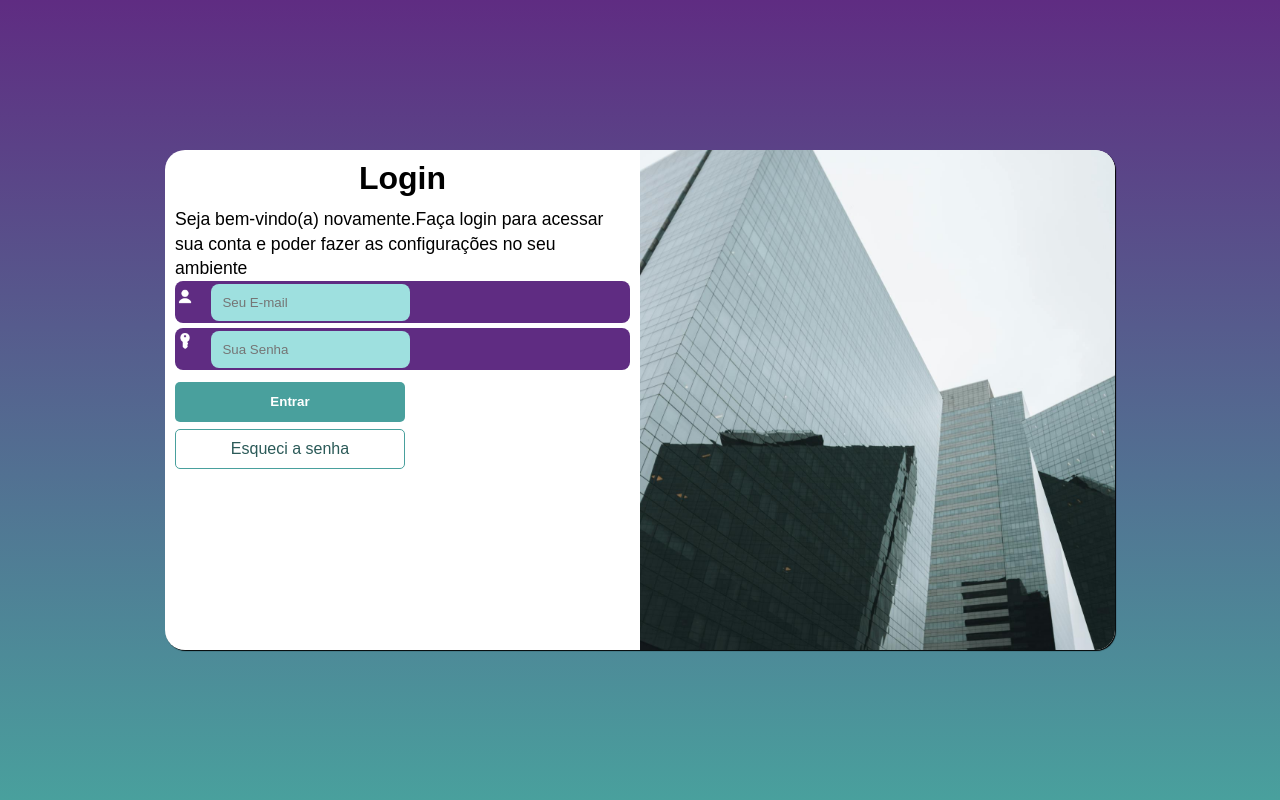
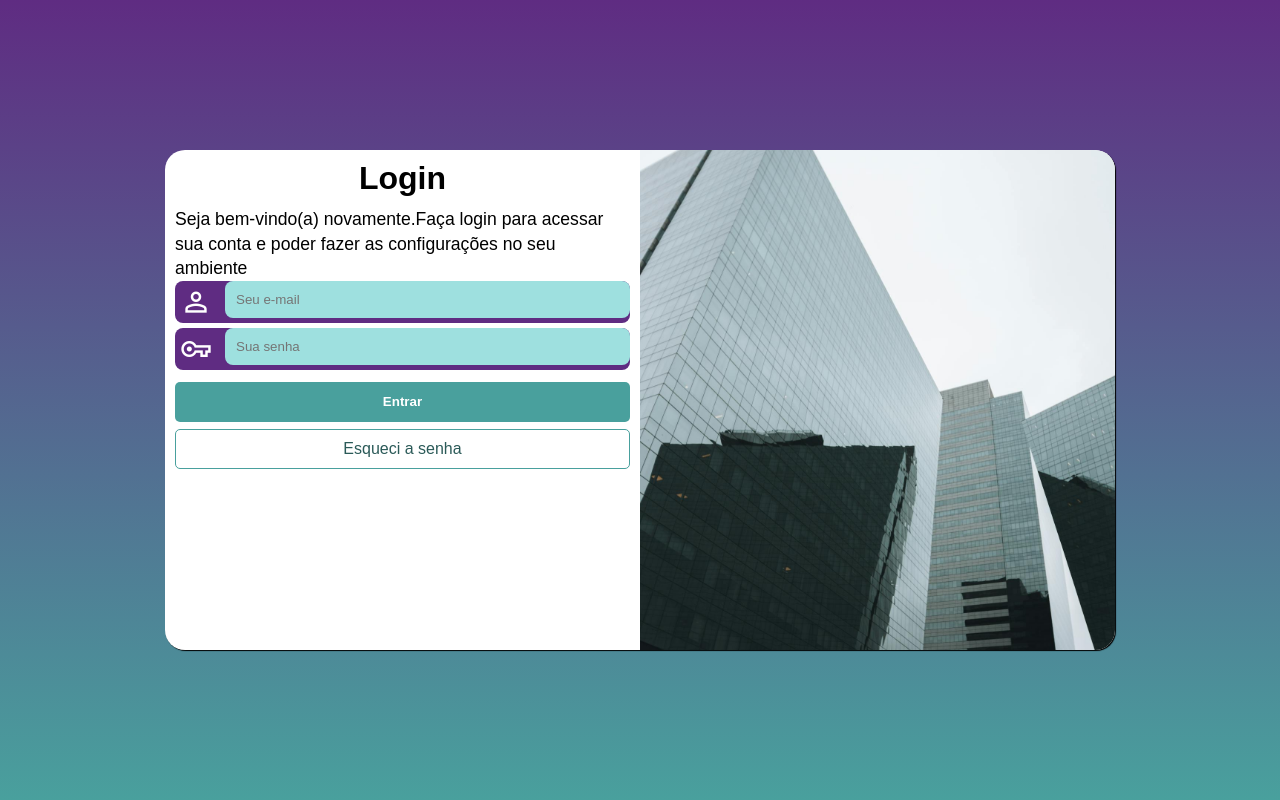
Before and after one commit to Leandro-Scherer/projeto-login, a PHP site: page / in a window 1280 px wide. Run offline with PHP 8.4, Linux system fonts and the light colour scheme.

Commit message:
correções finais

```diff
--- a/estilos/vaitomanocu.css
+++ b/estilos/vaitomanocu.css
@@ -26,6 +26,7 @@ body {
     width: 100vw;
     background-color: #5f2c82;
     position: relative;
+    box-sizing: border-box;
 }
 
 section#login {
@@ -85,15 +86,15 @@ div#formulario>h1 {
     display: flex;
     align-items: center;
     box-sizing: border-box;
-    width: 100%;
+   width: 100%;
+}
+.input-group > span{
+    width: 40px;
+    font-size: 2em;
+    color: white ;
+    padding: 5px;
 }
 
-
-.input-icon {
-    width: 20px;
-    height: 20px;
-
-}
 
 #iemail,
 #isenha {
@@ -103,8 +104,7 @@ div#formulario>h1 {
     border: 1px solid transparent;
     margin-bottom: 5px;
     position: relative;
-    right: -12px;
-    bottom: -3px;
+  flex: 1;
 }
 
 #iemail:focus,
@@ -146,6 +146,9 @@ div#formulario>h1 {
 #iesqueciasenha:hover {
     background-color: #5dcac7;
 }
+.botoes{
+    flex-direction: column;
+}
 
 
 
@@ -173,6 +176,10 @@ div#formulario>h1 {
         width: 70%;
 
     }
+     #ientrar, #iesqueciasenha {
+        width: 100%;
+
+}
 
 }
 
@@ -212,4 +219,8 @@ div#formulario>h1 {
         font-size: 2em;
 
     }
+    #ientrar, #iesqueciasenha {
+        width: 100%;
+
 }
+}
--- a/index.html
+++ b/index.html
@@ -15,7 +15,7 @@
         <section id="login">
             <div id="imagem"></div>
 
-
+            <!-- Imagem Aqui-->
             </div>
             <div id="formulario">
                 <h1>Login</h1>
@@ -23,27 +23,28 @@
                     ambiente</p>
                 <form action="login.php" method="post" autocomplete="on">
                     <div class="input-group">
-                        <p>
-                            <label for="iemail"></label>
-                            <img src="imagens/email.png" alt="icone-login" class="input-icon">
-                            <input type="email" name="email" id="iemail" required autocomplete="email" minlength="8"
-                                maxlength="30" placeholder="Seu E-mail" size="20">
-                        </p>
+
+                        <label for="iemail"></label>
+                        <span class="material-symbols-outlined input-icon">person</span>
+                        <input type="email" name="email" id="iemail" required placeholder="Seu e-mail" minlength="8"
+                            maxlength="30" size="20">
+
+
                     </div>
                     <div class="input-group">
-                        <p>
-                            <label for="isenha"></label>
 
-                            <img src="imagens/senha.png" alt="icone-senha" class="input-icon">
-                            <input type="password" name="senha" id="isenha" required autocomplete="current-password" minlength="5"
-                                maxlength="20" placeholder="Sua Senha" size="20">
+                        <label for="isenha"></label>
+                        <span class="material-symbols-outlined input-icon">vpn_key</span>
+                        <input type="password" name="senha" id="isenha" placeholder="Sua senha" required
+                            autocomplete="current-password" minlength="5" maxlength="20" size="20">
 
-                        </p>
+
                     </div>
-                    <p>
+
+                    <div class="botoes">
                         <input type="submit" value="Entrar" id="ientrar">
-                         <input type="submit" value="Esqueci a senha" id="iesqueciasenha">
-                    </p>
+                        <input type="submit" value="Esqueci a senha" id="iesqueciasenha">
+                    </div>
 
                 </form>
 
```
